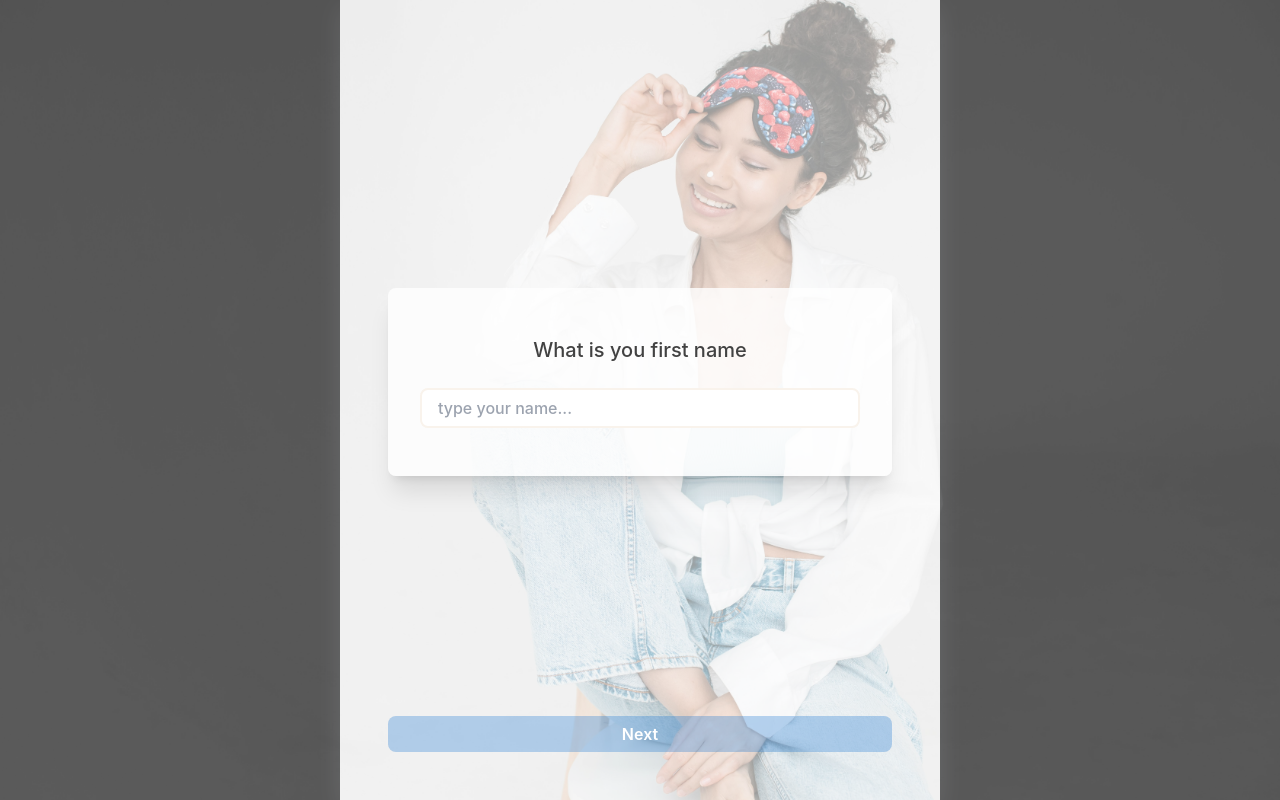
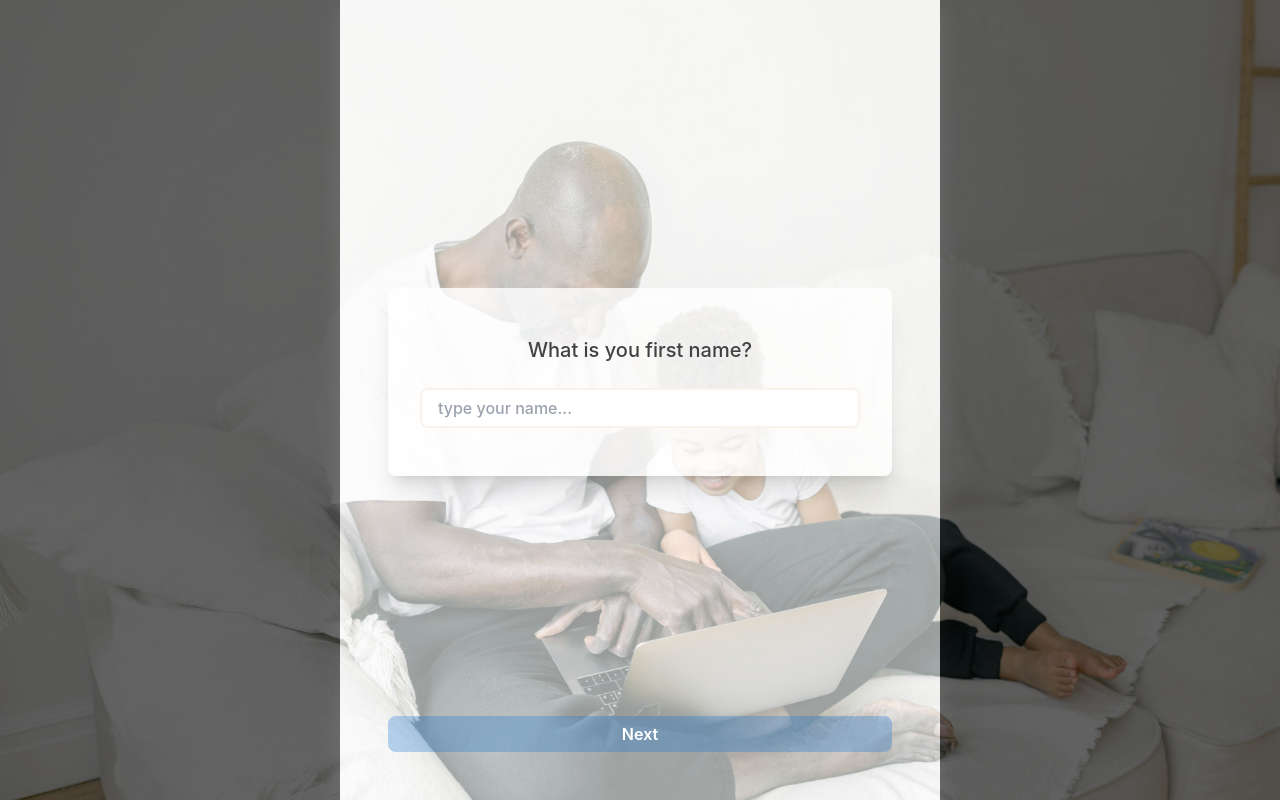
Before and after one commit to Braulin96/ProductFinder, a React (Create React App) app: page /questions in a window 1280 px wide. Built offline with nearby package versions, Linux system fonts and the light colour scheme; what tailwindcss-animated would draw is missing.

Commit message:
set text messages in userQuestions

```diff
--- a/src/components/shared/Onboarding.js
+++ b/src/components/shared/Onboarding.js
@@ -64,9 +64,9 @@ const Slide = ({ img, children }) => {
             {swiper.isEnd ? (
               <Link
                 to="/dashboard"
-                className={`rounded-lg font-semibold flex bg-primary-blue py-1.5 justify-center text-white w-full transition-all duration-700  ${
+                className={`rounded-lg font-semibold flex bg-primary-blue py-1.5 justify-center text-white w-full transition-all duration-700 ${
                   category
-                    ? "bg-opacity-80 cursor-pointer"
+                    ? "cursor-pointer"
                     : "bg-opacity-30 cursor-none pointer-events-none"
                 }`}
               >
@@ -77,7 +77,7 @@ const Slide = ({ img, children }) => {
                 onClick={() => {swiper.slideNext()}}
                 className={`rounded-lg font-semibold flex bg-primary-blue py-1.5 justify-center w-full transition-all duration-700 text-white animate-fade-up animate-duration-[1s] animate-delay-[2s] ${
                   name.trim()
-                    ? "bg-opacity-80 cursor-pointer"
+                    ? "cursor-pointer"
                     : "bg-opacity-30 cursor-none pointer-events-none"
                 }`}
               >
--- a/src/pages/UserData.js
+++ b/src/pages/UserData.js
@@ -3,7 +3,7 @@ import Onboarding from "../components/shared/Onboarding";
 //images:
 import { useData } from "components/hooks/DataContext";
 import Woman from "assets/images/secondWoman.jpeg";
-import Lady from "assets/images/thirdLady.jpeg";
+import Man from "assets/images/family.jpeg";
 
 const UserData = () => {
   const { name, handleNameChange, category, handleOptionChange } = useData();
@@ -11,7 +11,7 @@ const UserData = () => {
   const UserName = () => {
     return (
       <div className="text-secondary-gray">
-        <label className="text-xl animate-fade animate-duration-[1s] animate-delay-[1s]"> What is you first name</label>
+        <label className="text-xl animate-fade animate-duration-[1s] animate-delay-[1s]"> What is you first name?</label>
         <input
           placeholder="type your name..."
           type="text"
@@ -35,13 +35,13 @@ const UserData = () => {
 
     return (
       <div className="flex flex-col text-secondary-gray">
-        <label className="text-xl"> Thanks {name}! Now your categories.</label>
+        <label className="text-xl"> Thank you, {name}!</label>
         <p className="text-sm mt-2">
-          Select one option that is better in your case.
+          Select the category of product that you are looking for.
         </p>
         {answers.map((answer) => (
           <button
-            className={`mt-4 px-3 py-1.5 w-full rounded-lg border-2 border-tertiary-brown ${
+            className={`mt-4 px-3 py-1.5 w-full rounded-lg border-2 border-tertiary-brown transition-all duration-700 ${
               category === answer.text
                 ? "bg-primary-blue text-white"
                 : "bg-white text-secondary-gray"
@@ -57,7 +57,7 @@ const UserData = () => {
   };
 
   const elements = [
-    { image: Lady, description: UserName() },
+    { image: Man, description: UserName() },
     { image: Woman, description: Category() },
   ];
   return <Onboarding elements={elements} />;
```
Also changed, not shown: src/assets/images/family.jpeg (added), src/assets/images/man.jpeg.
